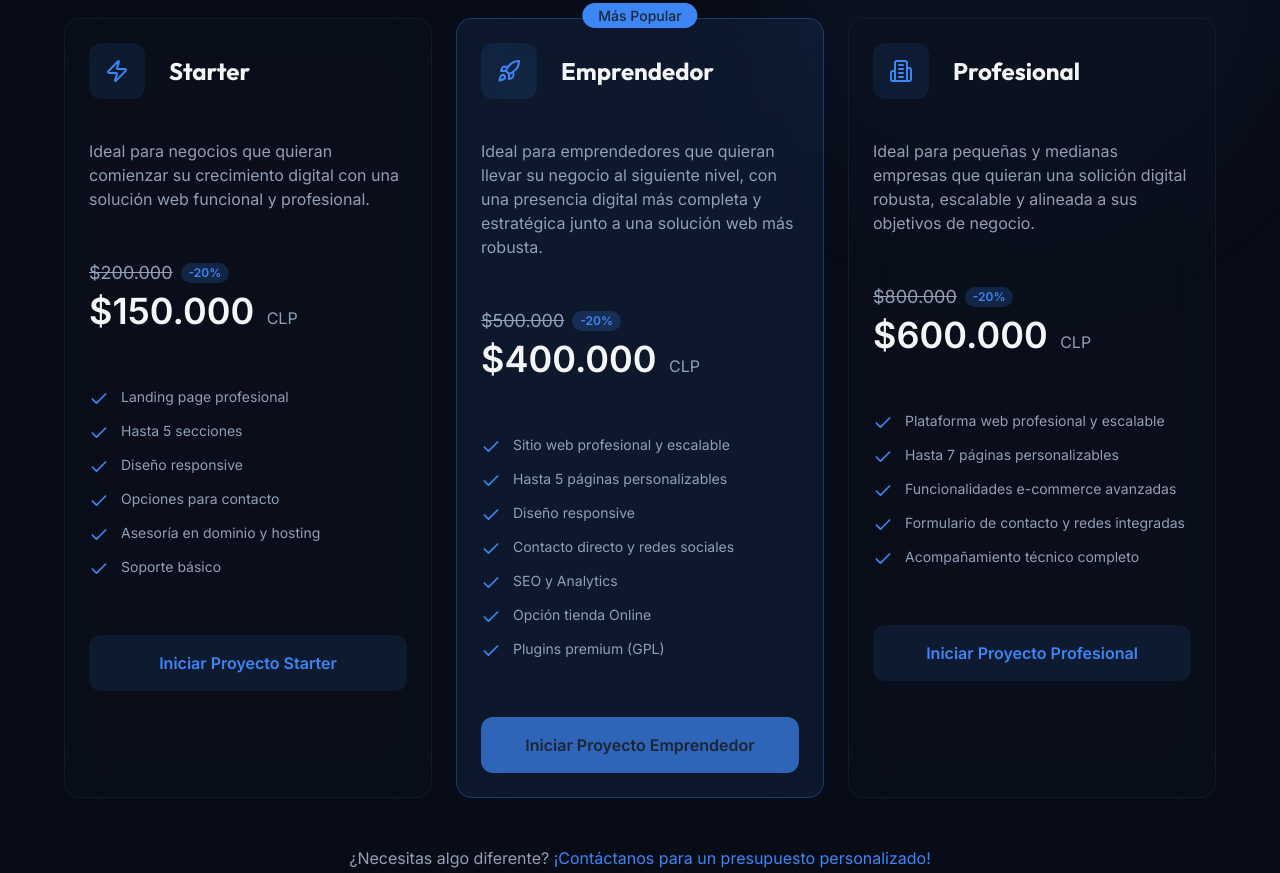
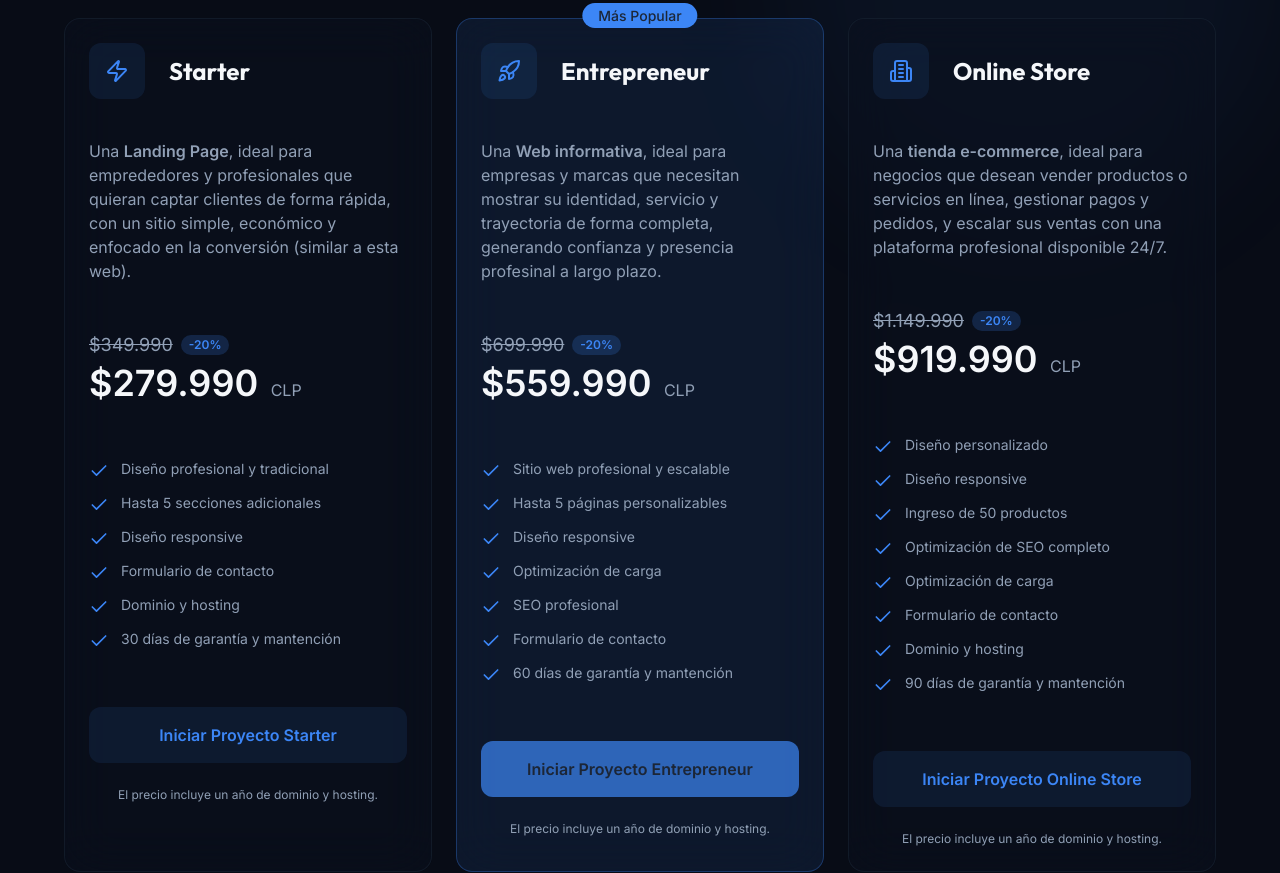
Before and after one commit to PlayerCodeDev/gamesandcode.com, a website: page index.html in a window 1280 px wide. Shown: the part 1718-2591 px from the top of the page. Drawn offline with Linux system fonts and the light colour scheme.

Commit message:
feat: modificar la información de servicios

```diff
--- a/index.html
+++ b/index.html
@@ -281,14 +281,14 @@
                 <h3 class="text-2xl font-outfit font-bold">Starter</h3>
               </div>
               <p class="text-muted-foreground mb-6">
-                Ideal para negocios que quieran comienzar su crecimiento digital con una solución web funcional y profesional.
+                Una <span class="font-bold">Landing Page</span>, ideal para emprededores y profesionales que quieran captar clientes de forma rápida, con un sitio simple, económico y enfocado en la conversión (similar a esta web).
               </p>
               <div class="mb-8">
                 <div class="flex items-center gap-2 mb-1">
-                  <span class="text-lg text-muted-foreground line-through">$200.000</span>
+                  <span class="text-lg text-muted-foreground line-through">$349.990</span>
                   <span class="bg-[hsl(var(--color-primary)/.2)] text-[hsl(var(--color-primary))] text-xs font-semibold px-2 py-0.5 rounded-full">-20%</span>
                 </div>
-                <span class="text-4xl font-bold">$150.000</span>
+                <span class="text-4xl font-bold">$279.990</span>
                 <span class="text-muted-foreground ml-2">CLP</span>
               </div>
               <ul class="space-y-3 mb-8">
@@ -296,13 +296,13 @@
                   <svg xmlns="http://www.w3.org/2000/svg" width="24" height="24" viewBox="0 0 24 24" fill="none" stroke="currentColor" stroke-width="2" stroke-linecap="round" stroke-linejoin="round" class="lucide lucide-check w-5 h-5 text-[hsl(var(--color-primary))] shrink-0 mt-0.5">
                     <path d="M20 6 9 17l-5-5"></path>
                   </svg>
-                  <span class="text-sm text-muted-foreground">Landing page profesional</span>
+                  <span class="text-sm text-muted-foreground">Diseño profesional y tradicional</span>
                 </li>
                 <li class="flex items-start gap-3">
                   <svg xmlns="http://www.w3.org/2000/svg" width="24" height="24" viewBox="0 0 24 24" fill="none" stroke="currentColor" stroke-width="2" stroke-linecap="round" stroke-linejoin="round" class="lucide lucide-check w-5 h-5 text-[hsl(var(--color-primary))] shrink-0 mt-0.5">
                     <path d="M20 6 9 17l-5-5"></path>
                   </svg>
-                  <span class="text-sm text-muted-foreground">Hasta 5 secciones</span>
+                  <span class="text-sm text-muted-foreground">Hasta 5 secciones adicionales</span>
                 </li>
                 <li class="flex items-start gap-3">
                   <svg xmlns="http://www.w3.org/2000/svg" width="24" height="24" viewBox="0 0 24 24" fill="none" stroke="currentColor" stroke-width="2" stroke-linecap="round" stroke-linejoin="round" class="lucide lucide-check w-5 h-5 text-[hsl(var(--color-primary))] shrink-0 mt-0.5">
@@ -314,19 +314,19 @@
                   <svg xmlns="http://www.w3.org/2000/svg" width="24" height="24" viewBox="0 0 24 24" fill="none" stroke="currentColor" stroke-width="2" stroke-linecap="round" stroke-linejoin="round" class="lucide lucide-check w-5 h-5 text-[hsl(var(--color-primary))] shrink-0 mt-0.5">
                     <path d="M20 6 9 17l-5-5"></path>
                   </svg>
-                  <span class="text-sm text-muted-foreground">Opciones para contacto</span>
+                  <span class="text-sm text-muted-foreground">Formulario de contacto</span>
                 </li>
                 <li class="flex items-start gap-3">
                   <svg xmlns="http://www.w3.org/2000/svg" width="24" height="24" viewBox="0 0 24 24" fill="none" stroke="currentColor" stroke-width="2" stroke-linecap="round" stroke-linejoin="round" class="lucide lucide-check w-5 h-5 text-[hsl(var(--color-primary))] shrink-0 mt-0.5">
                     <path d="M20 6 9 17l-5-5"></path>
                   </svg>
-                  <span class="text-sm text-muted-foreground">Asesoría en dominio y hosting</span>
+                  <span class="text-sm text-muted-foreground">Dominio y hosting</span>
                 </li>
                 <li class="flex items-start gap-3">
                   <svg xmlns="http://www.w3.org/2000/svg" width="24" height="24" viewBox="0 0 24 24" fill="none" stroke="currentColor" stroke-width="2" stroke-linecap="round" stroke-linejoin="round" class="lucide lucide-check w-5 h-5 text-[hsl(var(--color-primary))] shrink-0 mt-0.5">
                     <path d="M20 6 9 17l-5-5"></path>
                   </svg>
-                  <span class="text-sm text-muted-foreground">Soporte básico</span>
+                  <span class="text-sm text-muted-foreground">30 días de garantía y mantención</span>
                 </li>
               </ul>
 
@@ -335,6 +335,7 @@
                   Iniciar Proyecto Starter
                 </a>
               </div>
+              <p class="text-xs text-muted-foreground text-center">El precio incluye un año de dominio y hosting.</p>
             </article>
 
             <article class="relative flex flex-col gap-6 p-6 rounded-2xl glass glass-hover cursor-pointer group bg-[hsl(var(--color-primary)/.1)] border-[hsl(var(--color-primary)/.3)]">
@@ -352,17 +353,17 @@
                     <path d="M12 15v5s3.03-.55 4-2c1.08-1.62 0-5 0-5"></path>
                   </svg>
                 </div>
-                <h3 class="text-2xl font-outfit font-bold">Emprendedor</h3>
+                <h3 class="text-2xl font-outfit font-bold">Entrepreneur</h3>
               </div>
               <p class="text-muted-foreground mb-6">
-                Ideal para emprendedores que quieran llevar su negocio al siguiente nivel, con una presencia digital más completa y estratégica junto a una solución web más robusta.
+                Una <span class="font-bold">Web informativa</span>, ideal para empresas y marcas que necesitan mostrar su identidad, servicio y trayectoria de forma completa, generando confianza y presencia profesinal a largo plazo.
               </p>
               <div class="mb-8">
                 <div class="flex items-center gap-2 mb-1">
-                  <span class="text-lg text-muted-foreground line-through">$500.000</span>
+                  <span class="text-lg text-muted-foreground line-through">$699.990</span>
                   <span class="bg-[hsl(var(--color-primary)/.2)] text-[hsl(var(--color-primary))] text-xs font-semibold px-2 py-0.5 rounded-full">-20%</span>
                 </div>
-                <span class="text-4xl font-bold">$400.000</span>
+                <span class="text-4xl font-bold">$559.990</span>
                 <span class="text-muted-foreground ml-2">CLP</span>
               </div>
               <ul class="space-y-3 mb-8">
@@ -388,34 +389,34 @@
                   <svg xmlns="http://www.w3.org/2000/svg" width="24" height="24" viewBox="0 0 24 24" fill="none" stroke="currentColor" stroke-width="2" stroke-linecap="round" stroke-linejoin="round" class="lucide lucide-check w-5 h-5 text-[hsl(var(--color-primary))] shrink-0 mt-0.5">
                     <path d="M20 6 9 17l-5-5"></path>
                   </svg>
-                  <span class="text-sm text-muted-foreground">Contacto directo y redes sociales</span>
+                  <span class="text-sm text-muted-foreground">Optimización de carga </span>
                 </li>
                 <li class="flex items-start gap-3">
                   <svg xmlns="http://www.w3.org/2000/svg" width="24" height="24" viewBox="0 0 24 24" fill="none" stroke="currentColor" stroke-width="2" stroke-linecap="round" stroke-linejoin="round" class="lucide lucide-check w-5 h-5 text-[hsl(var(--color-primary))] shrink-0 mt-0.5">
                     <path d="M20 6 9 17l-5-5"></path>
                   </svg>
-                  <span class="text-sm text-muted-foreground">SEO y Analytics</span>
+                  <span class="text-sm text-muted-foreground">SEO profesional</span>
                 </li>
                 <li class="flex items-start gap-3">
                   <svg xmlns="http://www.w3.org/2000/svg" width="24" height="24" viewBox="0 0 24 24" fill="none" stroke="currentColor" stroke-width="2" stroke-linecap="round" stroke-linejoin="round" class="lucide lucide-check w-5 h-5 text-[hsl(var(--color-primary))] shrink-0 mt-0.5">
                     <path d="M20 6 9 17l-5-5"></path>
                   </svg>
-                  <span class="text-sm text-muted-foreground">Opción tienda Online</span>
+                  <span class="text-sm text-muted-foreground">Formulario de contacto</span>
                 </li>
                 <li class="flex items-start gap-3">
                   <svg xmlns="http://www.w3.org/2000/svg" width="24" height="24" viewBox="0 0 24 24" fill="none" stroke="currentColor" stroke-width="2" stroke-linecap="round" stroke-linejoin="round" class="lucide lucide-check w-5 h-5 text-[hsl(var(--color-primary))] shrink-0 mt-0.5">
                     <path d="M20 6 9 17l-5-5"></path>
                   </svg>
-                  <span class="text-sm text-muted-foreground">Plugins premium (GPL)</span>
+                  <span class="text-sm text-muted-foreground">60 días de garantía y mantención</span>
                 </li>
               </ul>
 
               <div>
                 <a href="https://wa.me/56974219332?text=Hola%20¡tengo%20un%20proyecto%20en%20mente%20y%20el%20plan%20Emprendedor%20creo%20que%20seria%20el%20indicado!" target="_blank" class="h-14 rounded-xl bg-[hsl(var(--color-primary)/.7)] flex items-center justify-center hover:bg-[hsl(var(--color-primary))] transition-colors text-[hsl(var(--color-bg))] font-bold focus-ring disabled:pointer-events-none disabled:opacity-50">
-                  Iniciar Proyecto Emprendedor
+                  Iniciar Proyecto Entrepreneur
                 </a>
               </div>
-
+              <p class="text-xs text-muted-foreground text-center">El precio incluye un año de dominio y hosting.</p>
             </article>
 
             <article class="flex flex-col gap-6 p-6 rounded-2xl glass glass-hover cursor-pointer group">
@@ -431,17 +432,17 @@
                     <path d="M10 18h4"></path>
                   </svg>
                 </div>
-                <h3 class="text-2xl font-outfit font-bold">Profesional
+                <h3 class="text-2xl font-outfit font-bold">Online Store
               </div>
               <p class="text-muted-foreground mb-6">
-                Ideal para pequeñas y medianas empresas que quieran una solición digital robusta, escalable y alineada a sus objetivos de negocio.
+                Una <span class="font-bold">tienda e-commerce</span>, ideal para negocios que desean vender productos o servicios en línea, gestionar pagos y pedidos, y escalar sus ventas con una plataforma profesional disponible 24/7.
               </p>
               <div class="mb-8">
                 <div class="flex items-center gap-2 mb-1">
-                  <span class="text-lg text-muted-foreground line-through">$800.000</span>
+                  <span class="text-lg text-muted-foreground line-through">$1.149.990</span>
                   <span class="bg-[hsl(var(--color-primary)/.2)] text-[hsl(var(--color-primary))] text-xs font-semibold px-2 py-0.5 rounded-full">-20%</span>
                 </div>
-                <span class="text-4xl font-bold">$600.000</span>
+                <span class="text-4xl font-bold">$919.990</span>
                 <span class="text-muted-foreground ml-2">CLP</span>
               </div>
               <ul class="space-y-3 mb-8">
@@ -449,40 +450,58 @@
                   <svg xmlns="http://www.w3.org/2000/svg" width="24" height="24" viewBox="0 0 24 24" fill="none" stroke="currentColor" stroke-width="2" stroke-linecap="round" stroke-linejoin="round" class="lucide lucide-check w-5 h-5 text-[hsl(var(--color-primary))] shrink-0 mt-0.5">
                     <path d="M20 6 9 17l-5-5"></path>
                   </svg>
-                  <span class="text-sm text-muted-foreground">Plataforma web profesional y escalable</span>
+                  <span class="text-sm text-muted-foreground">Diseño personalizado</span>
                 </li>
                 <li class="flex items-start gap-3">
                   <svg xmlns="http://www.w3.org/2000/svg" width="24" height="24" viewBox="0 0 24 24" fill="none" stroke="currentColor" stroke-width="2" stroke-linecap="round" stroke-linejoin="round" class="lucide lucide-check w-5 h-5 text-[hsl(var(--color-primary))] shrink-0 mt-0.5">
                     <path d="M20 6 9 17l-5-5"></path>
                   </svg>
-                  <span class="text-sm text-muted-foreground">Hasta 7 páginas personalizables</span>
+                  <span class="text-sm text-muted-foreground">Diseño responsive</span>
                 </li>
                 <li class="flex items-start gap-3">
                   <svg xmlns="http://www.w3.org/2000/svg" width="24" height="24" viewBox="0 0 24 24" fill="none" stroke="currentColor" stroke-width="2" stroke-linecap="round" stroke-linejoin="round" class="lucide lucide-check w-5 h-5 text-[hsl(var(--color-primary))] shrink-0 mt-0.5">
                     <path d="M20 6 9 17l-5-5"></path>
                   </svg>
-                  <span class="text-sm text-muted-foreground">Funcionalidades e-commerce avanzadas</span>
+                  <span class="text-sm text-muted-foreground">Ingreso de 50 productos</span>
                 </li>
                 <li class="flex items-start gap-3">
                   <svg xmlns="http://www.w3.org/2000/svg" width="24" height="24" viewBox="0 0 24 24" fill="none" stroke="currentColor" stroke-width="2" stroke-linecap="round" stroke-linejoin="round" class="lucide lucide-check w-5 h-5 text-[hsl(var(--color-primary))] shrink-0 mt-0.5">
                     <path d="M20 6 9 17l-5-5"></path>
                   </svg>
-                  <span class="text-sm text-muted-foreground">Formulario de contacto y redes integradas</span>
+                  <span class="text-sm text-muted-foreground">Optimización de SEO completo</span>
                 </li>
                 <li class="flex items-start gap-3">
                   <svg xmlns="http://www.w3.org/2000/svg" width="24" height="24" viewBox="0 0 24 24" fill="none" stroke="currentColor" stroke-width="2" stroke-linecap="round" stroke-linejoin="round" class="lucide lucide-check w-5 h-5 text-[hsl(var(--color-primary))] shrink-0 mt-0.5">
                     <path d="M20 6 9 17l-5-5"></path>
                   </svg>
-                  <span class="text-sm text-muted-foreground">Acompañamiento técnico completo</span>
+                  <span class="text-sm text-muted-foreground">Optimización de carga</span>
+                </li>
+                <li class="flex items-start gap-3">
+                  <svg xmlns="http://www.w3.org/2000/svg" width="24" height="24" viewBox="0 0 24 24" fill="none" stroke="currentColor" stroke-width="2" stroke-linecap="round" stroke-linejoin="round" class="lucide lucide-check w-5 h-5 text-[hsl(var(--color-primary))] shrink-0 mt-0.5">
+                    <path d="M20 6 9 17l-5-5"></path>
+                  </svg>
+                  <span class="text-sm text-muted-foreground">Formulario de contacto</span>
+                </li>
+                <li class="flex items-start gap-3">
+                  <svg xmlns="http://www.w3.org/2000/svg" width="24" height="24" viewBox="0 0 24 24" fill="none" stroke="currentColor" stroke-width="2" stroke-linecap="round" stroke-linejoin="round" class="lucide lucide-check w-5 h-5 text-[hsl(var(--color-primary))] shrink-0 mt-0.5">
+                    <path d="M20 6 9 17l-5-5"></path>
+                  </svg>
+                  <span class="text-sm text-muted-foreground">Dominio y hosting</span>
+                </li>
+                <li class="flex items-start gap-3">
+                  <svg xmlns="http://www.w3.org/2000/svg" width="24" height="24" viewBox="0 0 24 24" fill="none" stroke="currentColor" stroke-width="2" stroke-linecap="round" stroke-linejoin="round" class="lucide lucide-check w-5 h-5 text-[hsl(var(--color-primary))] shrink-0 mt-0.5">
+                    <path d="M20 6 9 17l-5-5"></path>
+                  </svg>
+                  <span class="text-sm text-muted-foreground">90 días de garantía y mantención</span>
                 </li>
               </ul>
 
               <div>
                 <a href="https://wa.me/56974219332?text=Hola%20¡tengo%20un%20proyecto%20en%20mente%20y%20el%20plan%20Profesional%20creo%20que%20seria%20el%20indicado!" target="_blank" class="h-14 rounded-xl bg-[hsl(var(--color-primary)/.1)] flex items-center justify-center hover:bg-[hsl(var(--color-primary)/.2)] transition-colors text-[hsl(var(--color-primary))] font-bold focus-ring disabled:pointer-events-none disabled:opacity-50">
-                  Iniciar Proyecto Profesional
+                  Iniciar Proyecto Online Store
                 </a>
               </div>
-
+              <p class="text-xs text-muted-foreground text-center">El precio incluye un año de dominio y hosting.</p>
             </article>
           </div>
           <p class="text-center text-muted-foreground mt-12">
```
Also changed, not shown: public/output.css.
